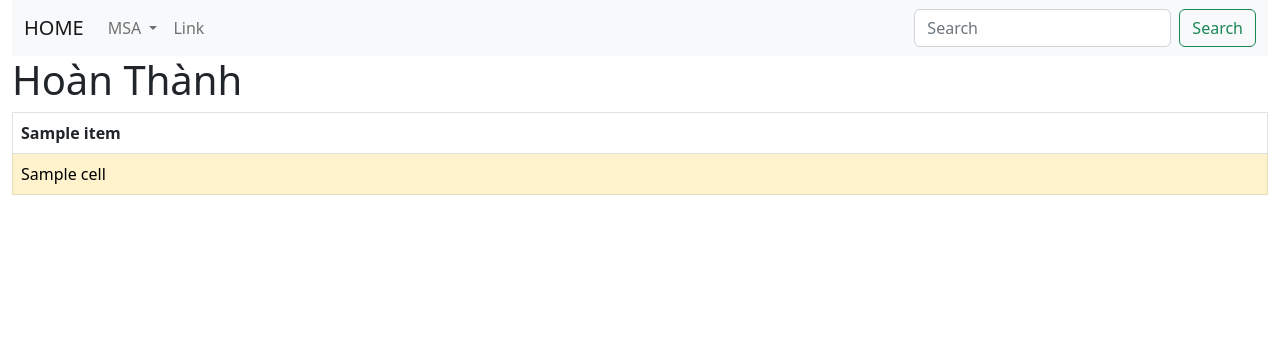
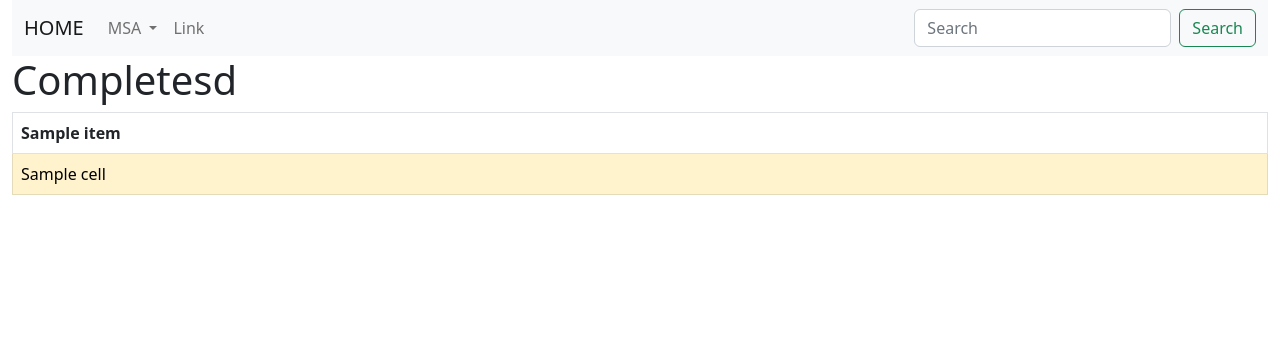
Before and after one commit to NhoHoa/WITapps, a Django app: template Msa/templates/Msa/result.html in a window 1280 px wide. Shown: the top 356 px of the page. Run offline with Django 3.2, Linux system fonts and the light colour scheme; the template is opened without the code that fills it: most values are stand-ins (such as "Sample title", 1, 10 or a date in 2020).

Commit message:
Modified

```diff
--- a/Msa/templates/Msa/result.html
+++ b/Msa/templates/Msa/result.html
@@ -1,7 +1,7 @@
 {% extends 'Msa/base.html' %}
 
 {% block content1 %}
-    <h1>Hoàn Thành</h1>
+    <h1>Completesd</h1>
     <table class="table table-hover table-bordered">
         <thead class="thead-light">
           <tr>
```
